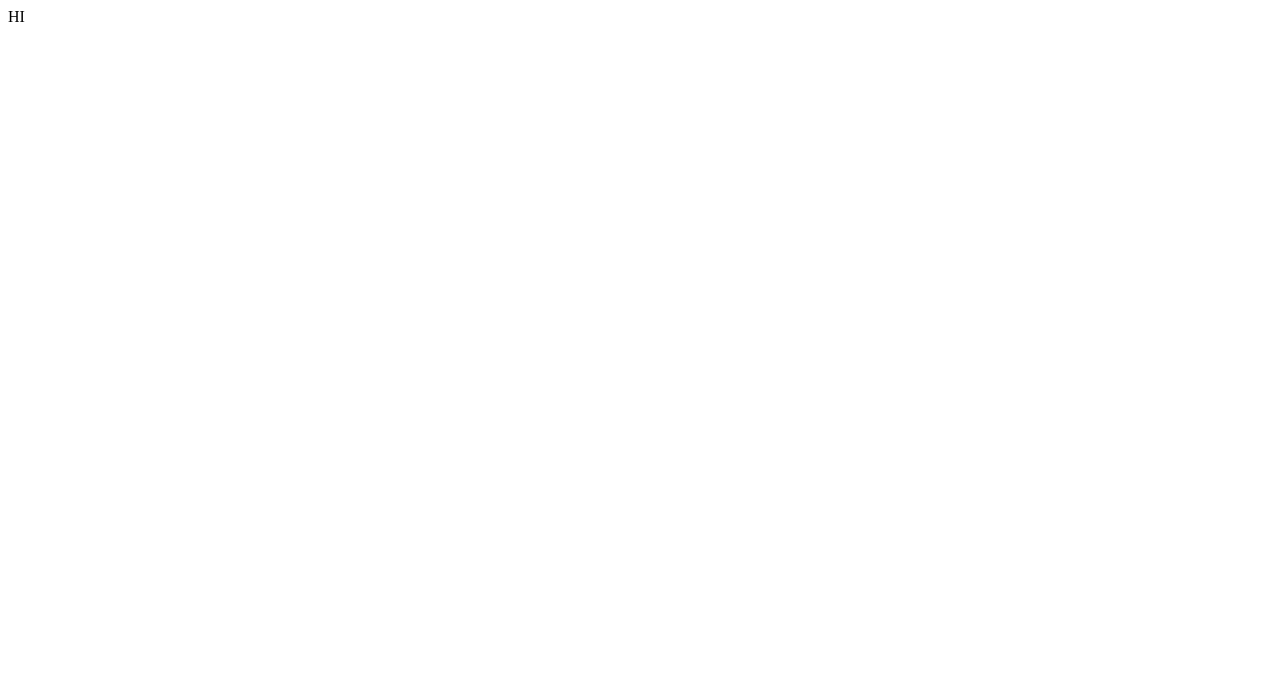
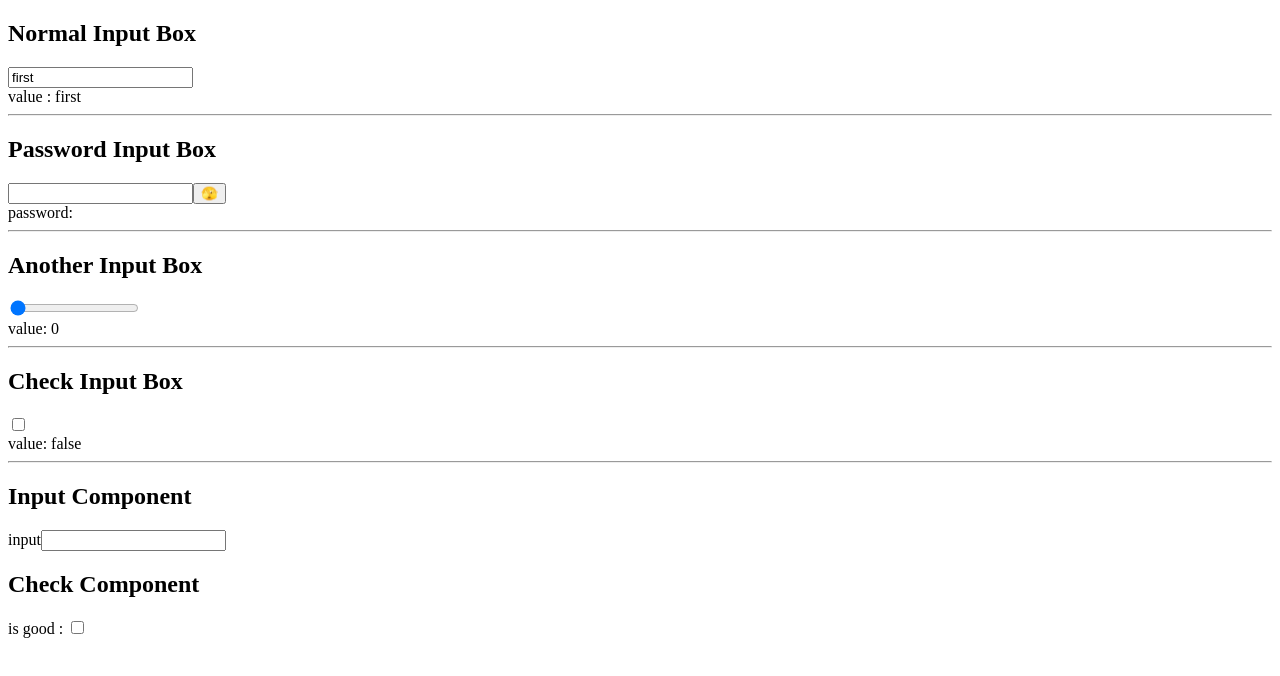
Before and after one commit to chasj0326/chacha_components, a React (Vite) app: page / in a window 1280 px wide. Shown: the top 676 px of the page. Built offline with nearby package versions, Linux system fonts and the light colour scheme.

Commit message:
feat: input 컴포넌트 구현 및 input type 고도화

```diff
--- a/src/App.tsx
+++ b/src/App.tsx
@@ -1,5 +1,65 @@
+import { InputBox, useInput, usePwInput } from './input';
+
 const App = () => {
-  return <div>HI</div>;
+  const { value, getInputProps } = useInput('first');
+
+  const { password, getPwInputProps, show, toggleShow } =
+    usePwInput();
+
+  const { value: range, getInputProps: getRangeInputProps } =
+    useInput({ type: 'range', initial: 0 });
+
+  const { checked, getInputProps: getCheckedInputProps } = useInput({
+    type: 'checkbox',
+    onInput: (checked) => console.log(checked),
+  });
+
+  return (
+    <>
+      <div>
+        <h2>Normal Input Box</h2>
+        <input {...getInputProps()} />
+        <div>value : {value}</div>
+      </div>
+      <hr />
+
+      <div>
+        <h2>Password Input Box</h2>
+        <input {...getPwInputProps()} />
+        <button onClick={toggleShow}>{show ? '😳' : '🫣'}</button>
+        <div>password: {password}</div>
+      </div>
+      <hr />
+
+      <div>
+        <h2>Another Input Box</h2>
+        <input {...getRangeInputProps()} />
+        <div>value: {range}</div>
+      </div>
+      <hr />
+
+      <div>
+        <h2>Check Input Box</h2>
+        <input {...getCheckedInputProps()} />
+        <div>value: {String(checked)}</div>
+      </div>
+      <hr />
+
+      <InputBox type='search'>
+        <h2>Input Component</h2>
+        <InputBox.Label>input</InputBox.Label>
+        <InputBox.Input />
+      </InputBox>
+
+      <InputBox
+        type='checkbox'
+        onInput={(value) => console.log(value ? 'good!' : 'nono')}>
+        <h2>Check Component</h2>
+        <InputBox.Label>is good : </InputBox.Label>
+        <InputBox.Input />
+      </InputBox>
+    </>
+  );
 };
 
 export default App;
--- /dev/null
+++ b/src/input/components/Input.tsx
@@ -0,0 +1,17 @@
+import { HTMLAttributes } from 'react';
+import useInputContext from '../hooks/useInputContext';
+
+const Input = ({ ...props }: HTMLAttributes<HTMLInputElement>) => {
+  const contextValue = useInputContext();
+  if (!contextValue) {
+    throw new Error('Input must be in InputBox');
+  }
+  return (
+    <input
+      {...contextValue}
+      {...props}
+    />
+  );
+};
+
+export default Input;
--- /dev/null
+++ b/src/input/components/InputBox.tsx
@@ -0,0 +1,37 @@
+import { InputContext } from '../hooks/useInputContext';
+import useInput from '../hooks/useInput';
+import { HTMLInputTypeAttribute } from 'react';
+import Input from './Input';
+import Label from './Label';
+
+interface InputBoxProps {
+  id?: string;
+  initial?: string | number | boolean;
+  type?: HTMLInputTypeAttribute;
+  children?: React.ReactNode;
+  onInput?: (value: string | number | boolean) => void;
+}
+
+const InputBox = ({
+  id = '',
+  initial = '',
+  type = 'text',
+  onInput,
+  children,
+}: InputBoxProps) => {
+  const { getInputProps } = useInput({
+    initial,
+    onInput,
+    type,
+  });
+  return (
+    <InputContext.Provider value={{ id, ...getInputProps() }}>
+      {children}
+    </InputContext.Provider>
+  );
+};
+
+InputBox.Input = Input;
+InputBox.Label = Label;
+
+export default InputBox;
--- /dev/null
+++ b/src/input/components/Label.tsx
@@ -0,0 +1,23 @@
+import { HTMLAttributes } from 'react';
+import useInputContext from '../hooks/useInputContext';
+
+const Label = ({
+  children,
+  ...props
+}: HTMLAttributes<HTMLLabelElement>) => {
+  const contextValue = useInputContext();
+  if (!contextValue) {
+    throw new Error('Input must be in InputBox');
+  }
+  const { id } = contextValue;
+
+  return (
+    <label
+      htmlFor={id}
+      {...props}>
+      {children}
+    </label>
+  );
+};
+
+export default Label;
--- /dev/null
+++ b/src/input/hooks/useInput.ts
@@ -0,0 +1,43 @@
+import React, { useState } from 'react';
+
+interface InputOptions {
+  initial?: boolean | string | number;
+  onInput?: (value: boolean | string | number) => void;
+  type?: React.HTMLInputTypeAttribute;
+}
+
+const useInput = (
+  option?: boolean | string | number | InputOptions
+) => {
+  const isOptionObj = typeof option === 'object';
+  const initial = isOptionObj ? option.initial : option;
+  const onInput = isOptionObj ? option.onInput : undefined;
+  const type = isOptionObj ? option.type ?? 'text' : 'text';
+
+  const [value, setValue] = useState(
+    initial ?? (type === 'checkbox' ? false : '')
+  );
+
+  const onChange = (e: React.ChangeEvent<HTMLInputElement>) => {
+    const inputValue =
+      type === 'checkbox' ? e.target.checked : e.target.value;
+    setValue(inputValue);
+    onInput && onInput(inputValue);
+  };
+
+  const getInputProps = () => ({
+    type,
+    value: String(value),
+    checked: Boolean(value),
+    onChange,
+  });
+
+  return {
+    value: String(value),
+    checked: Boolean(value),
+    onChange,
+    getInputProps,
+  };
+};
+
+export default useInput;
--- /dev/null
+++ b/src/input/hooks/useInputContext.ts
@@ -0,0 +1,15 @@
+import React, { createContext, useContext } from 'react';
+
+export const InputContext = createContext<{
+  id: string;
+  value: string;
+  type: React.HTMLInputTypeAttribute;
+  checked?: boolean;
+  onChange: (e: React.ChangeEvent<HTMLInputElement>) => void;
+} | null>(null);
+
+const useInputContext = () => {
+  return useContext(InputContext);
+};
+
+export default useInputContext;
--- a/src/input/index.ts
+++ b/src/input/index.ts
@@ -1,2 +1,3 @@
-export { default as useInput } from './useInput';
-export { default as usePwInput } from './usePwInput';
+export { default as useInput } from './hooks/useInput';
+export { default as usePwInput } from './hooks/usePwInput';
+export { default as InputBox } from './components/InputBox';
```
Also changed, not shown: src/input/useInput.ts (deleted, +0 -22 lines), src/input/hooks/usePwInput.ts (renamed from src/input/usePwInput.ts).
